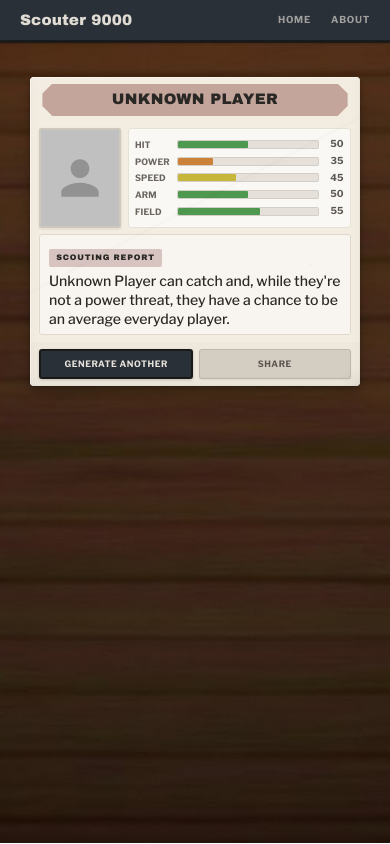
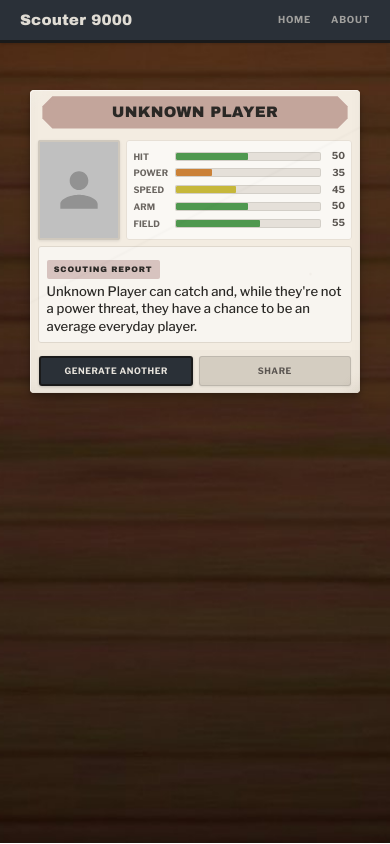
Before and after one commit to cccx3/scouter-9000, a React (Vite) app: page /profile/1 in a window 390 px wide. Built offline with nearby package versions, Linux system fonts and the light colour scheme.

Commit message:
slight bump down

```diff
--- a/src/pages/Home.css
+++ b/src/pages/Home.css
@@ -12,7 +12,7 @@
   display: flex;
   align-items: flex-start;
   justify-content: center;
-  padding-top: 14vh;
+  padding-top: 12vh;
 }
 
 .home-card {
@@ -253,7 +253,7 @@
     height: calc(100dvh - 44px);
     overflow: hidden;
     align-items: flex-start;
-    padding-top: 4dvh;
+    padding-top: 5.5dvh;
   }
 
   .home-card {
--- a/src/pages/Profile.css
+++ b/src/pages/Profile.css
@@ -12,7 +12,7 @@
   display: flex;
   align-items: flex-start;
   justify-content: center;
-  padding-top: 12vh;
+  padding-top: 10vh;
 }
 
 .vintage-card {
@@ -344,7 +344,7 @@
     display: flex;
     align-items: flex-start;
     justify-content: center;
-    padding-top: 4dvh;
+    padding-top: 5.5dvh;
   }
 
   .vintage-card {
@@ -363,7 +363,7 @@
   }
 
   .card-body {
-    padding: 0.45rem 0.6rem;
+    padding: 0.4rem 0.5rem;
   }
 
   .stats-grid {
@@ -399,7 +399,8 @@
   }
 
   .report-box {
-    padding: 0.4rem 0.55rem;
+    padding: 0.4rem 0.5rem;
+    min-height: 5.5rem;
   }
 
   .report-title {
@@ -410,7 +411,7 @@
 
   .report-text {
     font-family: 'Libre Franklin', sans-serif;
-    font-size: 0.88rem;
+    font-size: 0.82rem;
     line-height: 1.35;
     font-weight: 500;
   }
```
